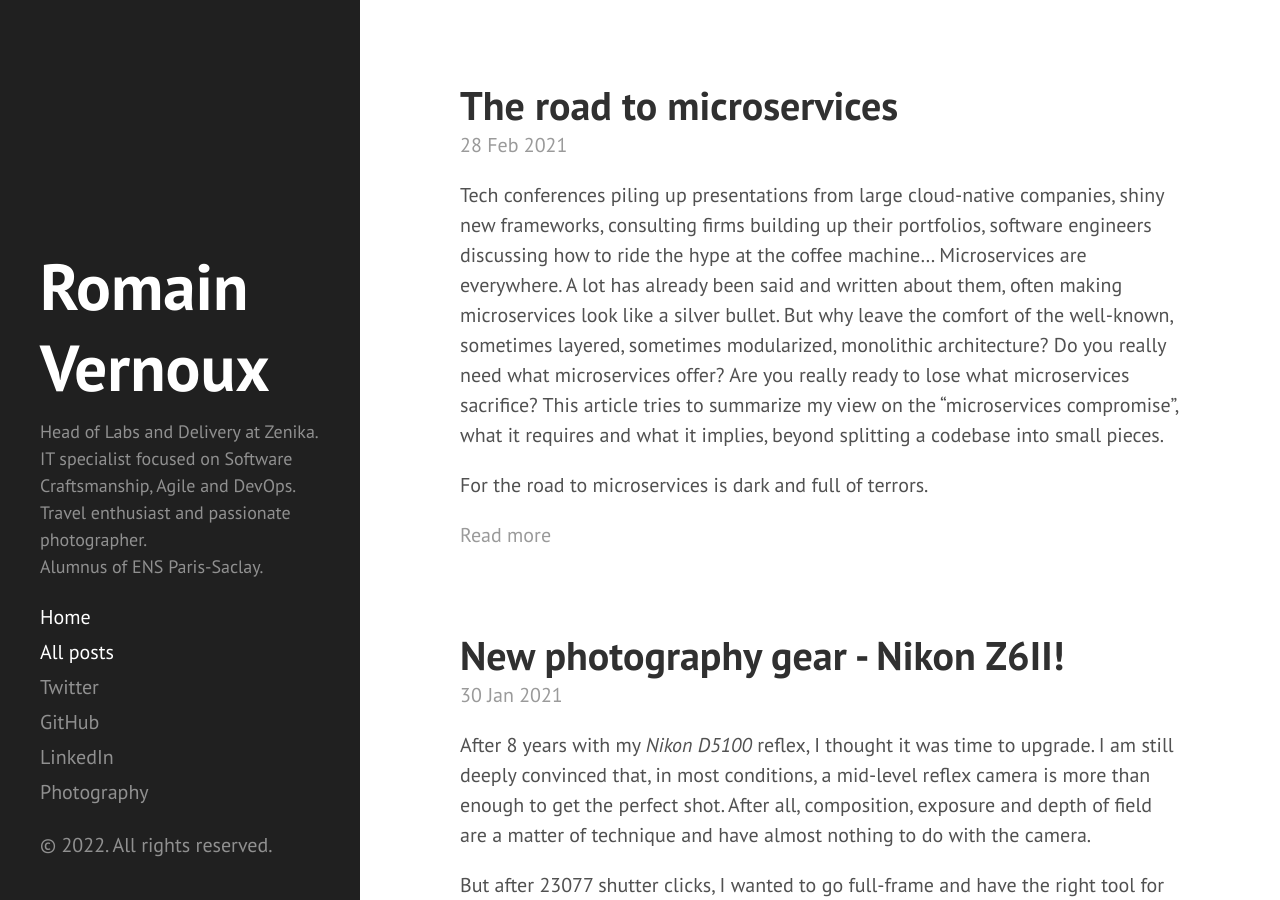
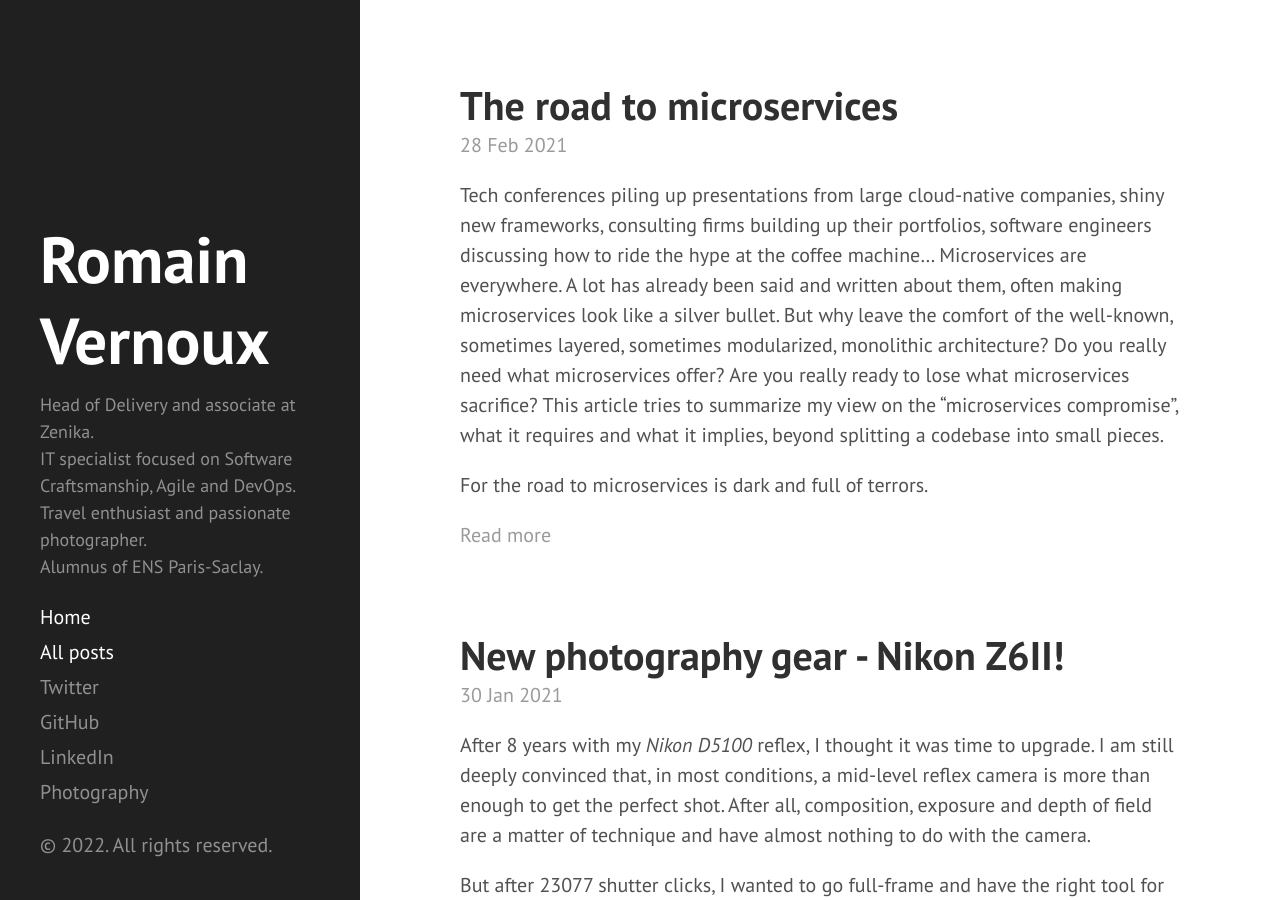
Before and after one commit to RomainVernoux/RomainVernoux.github.io, a Jekyll site: the page built from index.html, in a window 1280 px wide and 900 px high. Built offline with Jekyll 4.4.1, drawn with Linux system fonts in a browser that asks for light colours; the list of posts is cut into pages by our own code.

Commit message:
Change job title

```diff
--- a/_config.yml
+++ b/_config.yml
@@ -9,7 +9,7 @@ permalink: pretty
 title: Romain Vernoux
 tagline: About me
 description: |
-  Head of Labs and Delivery at Zenika.<br>
+  Head of Delivery and associate at Zenika.<br>
   IT specialist focused on Software Craftsmanship, Agile and DevOps.<br>
   Travel enthusiast and passionate photographer.<br>
   Alumnus of ENS Paris-Saclay.<br>
```
